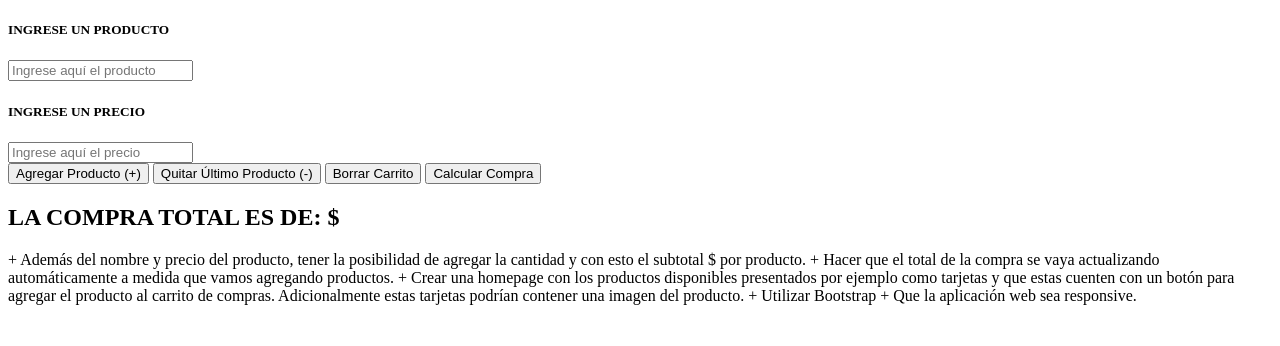
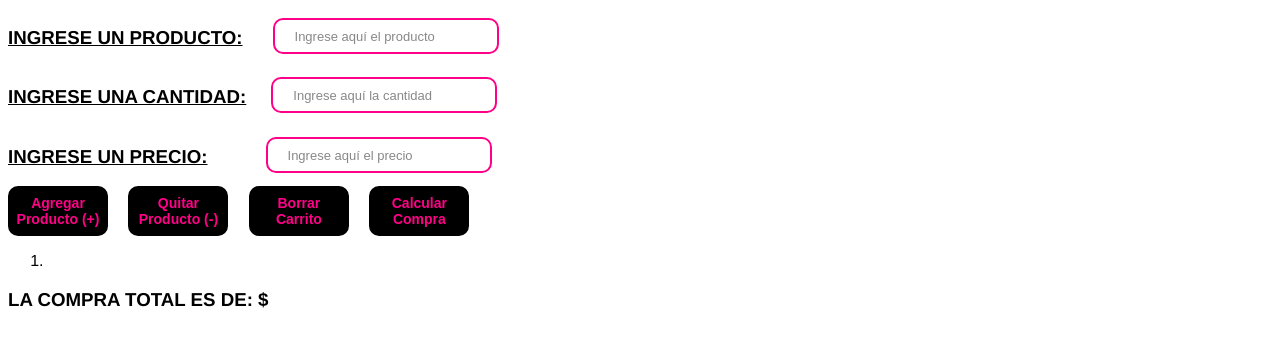
Before and after one commit to rcofreces/tareasRamiroCofreces, a plain HTML site: page PRUEBA CARRITO/index.html in a window 1280 px wide. Drawn offline with Linux system fonts and the light colour scheme.

Commit message:
07/08/22

```diff
--- a/PRUEBA CARRITO/index.html
+++ b/PRUEBA CARRITO/index.html
@@ -9,34 +9,33 @@
 </head>
 <body>
     <div class="container">
-        <div>
-            <h5>INGRESE UN PRODUCTO</h5>
+        <div class="producto">
+            <h3><span class="underline">INGRESE UN PRODUCTO:</span></h3>
             <input type="text" class="nombreProducto" id="producto" placeholder="Ingrese aquí el producto">
         </div>
-        <div>
-            <h5>INGRESE UN PRECIO</h5>
-            <input type="text" class="precioProducto" id="precio" placeholder="Ingrese aquí el precio">
+        <div class="cantidad">
+            <h3><span class="underline">INGRESE UNA CANTIDAD:</span></h3>
+            <input type="number" class="cantidadProducto" id="cantidad" placeholder="Ingrese aquí la cantidad">
+        </div>
+        <div class="precio">
+            <h3><span class="underline">INGRESE UN PRECIO:</span></h3>
+            <input type="number" class="precioProducto" id="precio" placeholder="Ingrese aquí el precio">
         </div>
         <div>
             <button type="button" class="agregarProducto" id="button1">Agregar Producto (+)</button>
-            <button type="button" class="eliminarUltimo" id="button2" >Quitar Último Producto (-)</button>
+            <button type="button" class="eliminarUltimo" id="button2" >Quitar Producto (-)</button>
             <button type="button" class="eliminarTodos" id="button3">Borrar Carrito</button>
             <button type="button" class="calcularCompra" id="button4">Calcular Compra</button>
         </div>
         <div>
             <ol id="lista">
+                <li></li>
             </ol>
         </div>
         <div>
-            <h2>LA COMPRA TOTAL ES DE: $<span id="total"></span></h2>
+            <h3>LA COMPRA TOTAL ES DE: $<span id="total"></span></h3>
         </div>
     </div>
     <script text="javascript" src="index.js"></script>
 </body>
 </html>
-
-+ Además del nombre y precio del producto, tener la posibilidad de agregar la cantidad y con esto el subtotal $ por producto.
-+ Hacer que el total de la compra se vaya actualizando automáticamente a medida que vamos agregando productos.
-+ Crear una homepage con los productos disponibles presentados por ejemplo como tarjetas y que estas cuenten con un botón para agregar el producto al carrito de compras. Adicionalmente estas tarjetas podrían contener una imagen del producto.
-+ Utilizar Bootstrap
-+ Que la aplicación web sea responsive.
--- a/PRUEBA CARRITO/index.js
+++ b/PRUEBA CARRITO/index.js
@@ -4,6 +4,7 @@ const botonEliminarTodos = document.getElementById("button3");
 const botonCalcularCompra = document.getElementById("button4");
 const myInputProducto = document.getElementById("producto");
 const myInputPrecio = document.getElementById("precio");
+const myInputCantidad = document.getElementById("cantidad");
 const myList = document.getElementById("lista");
 const mySpan = document.getElementById("total");
 
@@ -12,10 +13,10 @@ let contador = 0;
 function agregar() {
     let productoIngresado = myInputProducto.value;
     let precioIngresado = myInputPrecio.value;
-    myList.innerHTML = productoIngresado + " ($" + `${precioIngresado}` + ")";
+    let cantidadIngresada = myInputCantidad.value;
+    let total = myInputPrecio.value * myInputCantidad.value;
+    myList.innerHTML = "PRODUCTO: " + `${productoIngresado}` +  " - CANTIDAD: " + `${cantidadIngresada}` + " - PRECIO UNITARIO: $" + `${precioIngresado}` + " - PRECIO TOTAL: $" + `${total}`;
 }
-
-
 
 function eliminarUltimo() {
 
@@ -24,11 +25,12 @@ function eliminarUltimo() {
 function eliminarTodos() {
     contador = 0;
     myList.innerHTML = "";
+    mySpan.innerHTML = "";
 }
 
 function calcularCompra() {
     contador = 0;
-    contador += parseInt(myInputPrecio.value)
+    contador += parseInt(myInputPrecio.value) * parseInt(myInputCantidad.value);
     mySpan.innerHTML = contador;
 }
 
--- a/PRUEBA CARRITO/styles.css
+++ b/PRUEBA CARRITO/styles.css
@@ -0,0 +1,61 @@
+.container {
+    font-family:'Franklin Gothic Medium', 'Arial Narrow', Arial, sans-serif;
+}
+
+.underline {
+    text-decoration: underline;
+}
+
+.producto, .precio, .cantidad {
+    display: flex;
+}
+
+.nombreProducto, .cantidadProducto, .precioProducto {
+    height: 30px;
+    width: 200px;
+    margin-top: 10px;
+    border-radius: 10px;
+    border: 2px solid rgb(255, 0, 136);
+    padding-left: 20px;
+    font-size: 16px;
+}
+
+input::placeholder {
+    font-size: 13px;
+    color: rgb(136, 136, 136);
+
+}
+
+input[type]:focus {
+    background-color: rgb(245, 245, 245);
+    box-shadow: 0 0 2px rgb(255, 0, 136);
+    outline: none;
+}
+
+.nombreProducto {
+    margin-left: 30px;
+}
+
+.cantidadProducto {
+    margin-left: 25px;
+}
+
+.precioProducto {
+    margin-left: 58px;
+}
+
+.agregarProducto, .eliminarUltimo, .eliminarTodos, .calcularCompra {
+    color:rgb(255, 0, 136);
+    border: 2px solid black;
+    border-radius: 10px;
+    background-color: black;
+    font-weight: bold;
+    font-size: 14px;
+    height: 50px;
+    width: 100px;
+    margin-right: 16px;
+}
+/*
+#lista {
+}
+*/
```
